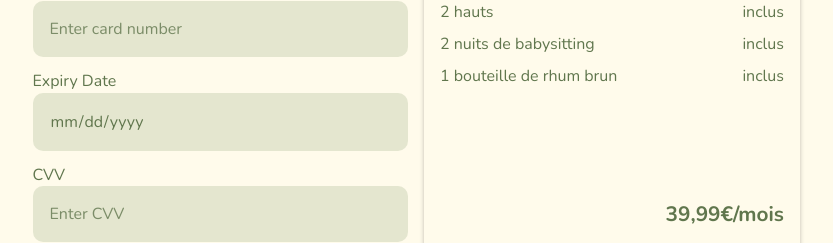
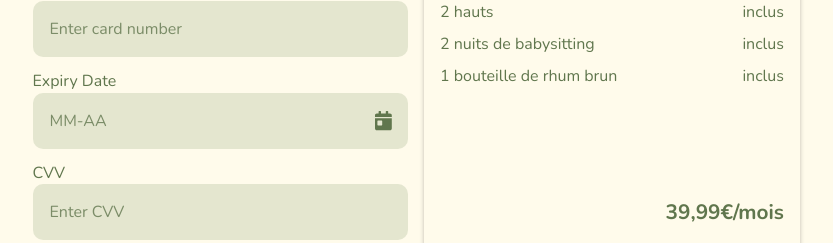
Before and after one commit to Lambtsa/charlies-closet-client, a React (Create React App) app: page /onboarding/payment in a window 1280 px wide. Shown: the part 381-624 px from the top of the page, without its empty margins (224-1057 px from the left). Built offline with nearby package versions, Linux system fonts and the light colour scheme.

Commit message:
update to fields

```diff
--- a/src/components/DateField.tsx
+++ b/src/components/DateField.tsx
@@ -8,19 +8,23 @@ interface DateFieldProps {
   id?: string,
   label?: string,
   required?: boolean,
+  placeholder: string,
   setValue: (arg: string) => void,
 };
 
 const DateField = (props: DateFieldProps) => {
+  const maxLength = props.placeholder.length;
+  const regex = new RegExp(`^[0-9 -]{0,${maxLength}}$`);
 
   const handleDateChange = (e: any) => {
-
-    props.setValue(e.target.value);
+    if (regex.test(e.target.value) || e.target.value === '') {
+      props.setValue(e.target.value);
+    }
+    return;
   }
 
   return (
     <>
-
       <div className="select__container">
         <div className="select__overlay">
           <div className="select__overlay--icon">
@@ -34,8 +38,8 @@ const DateField = (props: DateFieldProps) => {
             id={props.id}
             value={props.value}
             onChange={handleDateChange}
-            type="number"
-            placeholder="JJ-MM-AAAA" />
+            type="text"
+            placeholder={props.placeholder} />
       </label>
       </div>
     </>
--- a/src/views/account/MyBaby.tsx
+++ b/src/views/account/MyBaby.tsx
@@ -49,7 +49,8 @@ const MyBaby = () => {
               id="birth_date"
               label="Date of birth"
               value={birth}
-              setValue={setBirth}/>
+              setValue={setBirth}
+              placeholder="JJ-MM-AAAA" />
             <ColorSelector state={color} setState={setColor} />
             <SelectField
               state={gender}
--- a/src/views/account/Payment.tsx
+++ b/src/views/account/Payment.tsx
@@ -7,6 +7,7 @@ import OnboardingStep from '../../components/OnboardingStep';
   Components
 */
 import InputField from '../../components/InputField';
+import DateField from '../../components/DateField';
 
 const Payment = () => {
   const [name, setName] = useState('');
@@ -40,13 +41,12 @@ const Payment = () => {
                 value={cardNumber}
                 setValue={setCardNumber}
                 placeholder="Enter card number" />
-              <InputField
+              <DateField
                 id="expiry"
                 label="Expiry Date"
-                type="date"
                 value={expiry}
                 setValue={setExpiry}
-                placeholder="Enter expiry date" />
+                placeholder="MM-AA" />
               <InputField
                 id="cvv"
                 label="CVV"
```
